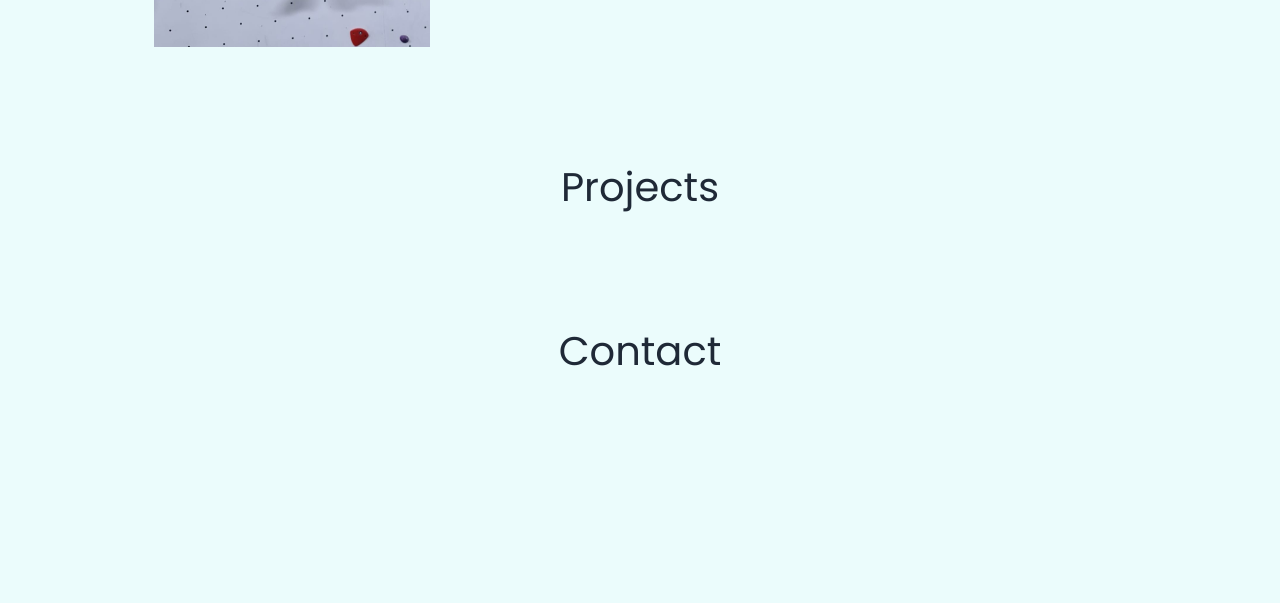
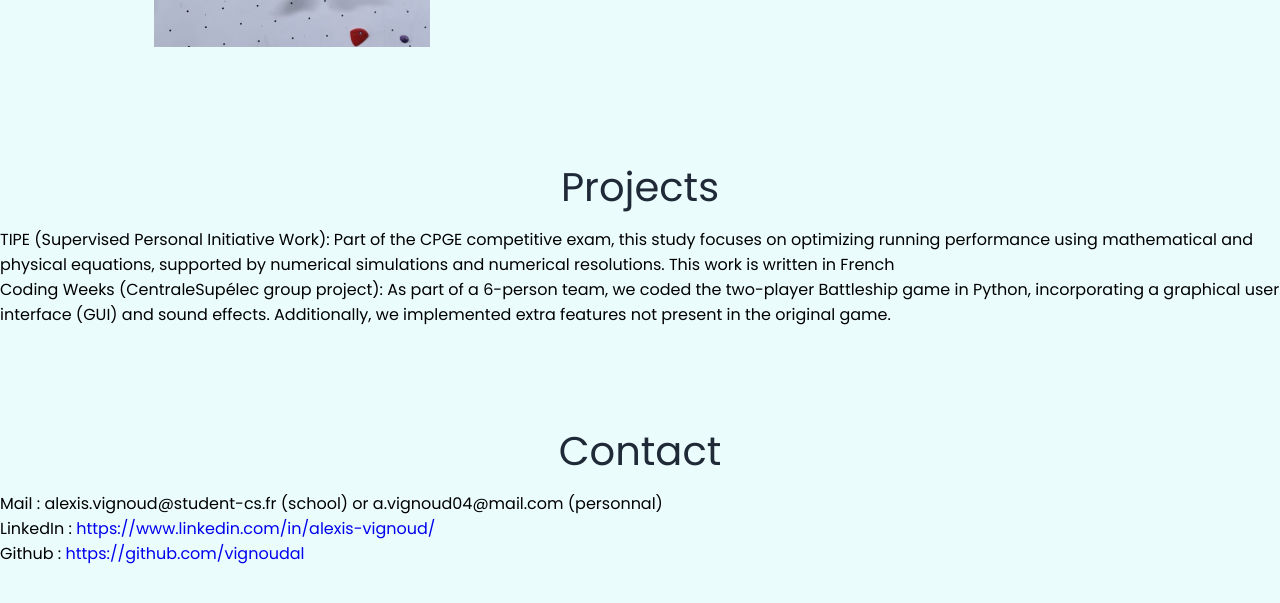
Before and after one commit to vignoudal/vignoudal.github.io, a plain HTML site: page index.html in a window 1280 px wide. Shown: the part 3152-3755 px from the top of the page. Before the commit the page ends 3543 px from the top, so only its background shows below. Drawn offline with Linux system fonts and the light colour scheme.

Commit message:
Added more html

```diff
--- a/index.html
+++ b/index.html
@@ -18,7 +18,7 @@
           <li><a href="#">Home</a></li>
           <li><a href="#education">Education</a></li>
           <li><a href="#about-me">About me</a></li>
-          <li><a href="#">Projects</a></li>
+          <li><a href="#projects">Projects</a></li>
           <li><a href="#contact">Contact</a></li>
         </ul>
       </div>
@@ -118,6 +118,18 @@
       <h1 class="section-title">
         Projects
       </h1>
+      <p>
+        TIPE (Supervised Personal Initiative Work): Part of the CPGE competitive exam,
+        this study focuses on optimizing running performance using mathematical and physical
+      equations, supported by numerical simulations and numerical resolutions. This work is
+      written in French
+      </p>
+      <p>
+        Coding Weeks (CentraleSupélec group project): As part of a 6-person team,
+        we coded the two-player Battleship game in Python, incorporating a graphical user
+        interface (GUI) and sound effects. Additionally, we implemented extra features not present
+        in the original game.
+      </p>
     </section>
 
 
@@ -127,6 +139,15 @@
       <h1 class="section-title">
         Contact
       </h1>
+      <p> Mail : alexis.vignoud@student-cs.fr (school)
+        or a.vignoud04@mail.com (personnal)
+      </p>
+      <p>
+        LinkedIn : <a href="linkedin : https://www.linkedin.com/in/alexis-vignoud/">
+          https://www.linkedin.com/in/alexis-vignoud/</a>
+      </p>
+      <p>Github : <a href="https://github.com/vignoudal">https://github.com/vignoudal</a>
+      </p>
     </section>
 
 
--- a/styles.css
+++ b/styles.css
@@ -31,6 +31,7 @@ body {
   font-family: "Poppins", sans-serif;
   background-color: var(--extra-light);
   color: black;
+  min-height: 640vh;
 }
 
 nav {
```
